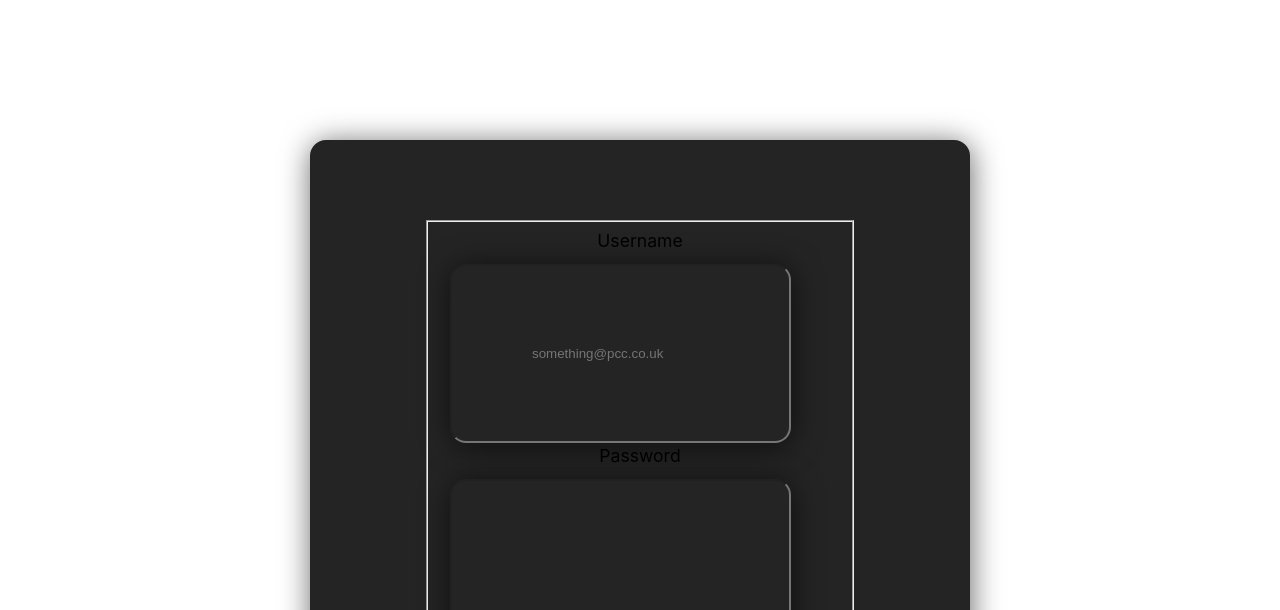
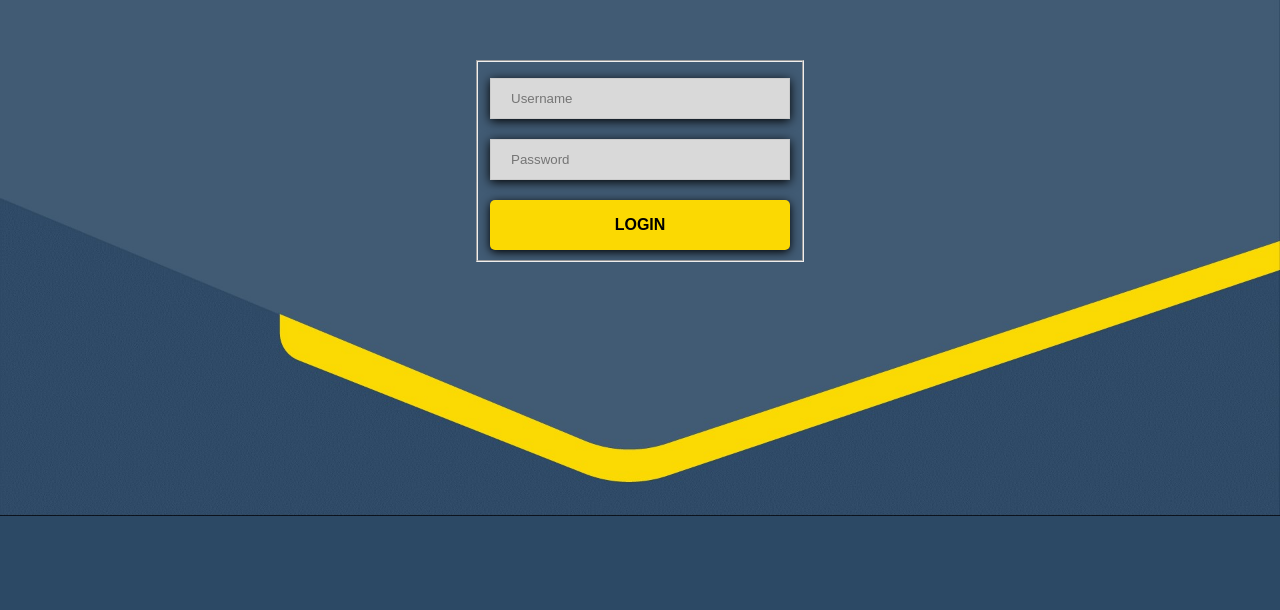
Before and after one commit to UP927887/industrial-project-grp4, a React (Create React App) app in the folder front_end/: page / in a window 1280 px wide. Shown: the part 190-800 px from the top of the page. Built offline with nearby package versions, Linux system fonts and the light colour scheme.

Commit message:
Login page visual changes

```diff
--- a/front_end/src/App.css
+++ b/front_end/src/App.css
@@ -1,3 +1,16 @@
+body {
+  background-color: #2C4965;
+  background-image: url("../public/bg.png");
+
+  background-repeat: no-repeat;
+  background-size: cover;
+
+}
+
+/* body.login {
+
+} */
+
 .login-form-container {
   width: 100%;
   display: flex;
@@ -5,10 +18,6 @@
 }
 
 .login-form {
-  background-color: #242424;
-  border-radius: 16px;
-  box-shadow: 1px 3px 30px rgba(0, 0, 0, 0.6);
-  padding: 5rem;
   display: flex;
   flex-direction: column;
   justify-content: center;
@@ -20,15 +29,17 @@
 
 .login-form .btn-login {
   background: linear-gradient(90deg, var(--accent-1), var(--accent-2));
+  background-color: #FBD902;
   border: none;
-  border-radius: 16px;
+  border-radius: 5px;
   padding: 1rem;
   font-weight: bold;
   color: #000;
   transition: all 250ms ease;
-  font-size: 1.5rem;
+  font-size: 1.0rem;
   width: 100%;
   box-sizing: border-box;
+  box-shadow: 0 2px 10px;
 }
 
 #btn-login:hover {
@@ -54,19 +65,24 @@ label {
 
 input[type="text"],
 input[type="password"] {
-  display: flexbox;
-  flex-direction: row;
-  justify-content: center;
-  margin-left: 10px;
+  box-shadow: 0 2px 10px;
+  background-color: #D9D9D9;
+  width: 100%;
+  padding: 12px 20px;
+  margin: 10px 0;
+  display: inline-block;
+  border: 1px solid #ccc;
+  box-sizing: border-box;
 }
-
+/* -- change from red box at the bottom of the page --
 .error {
+  align-self: auto;
   width: 100%;
   border: red solid 2px;
   color: red;
   font-size: 20px;
 
-}
+} */
 
 .title {
   font-size: 25px;
--- a/front_end/src/Login.jsx
+++ b/front_end/src/Login.jsx
@@ -59,11 +59,11 @@ export default function Login() {
                 htmlFor="login-form"
                 >
                     <div>
-                        <label type="username" htmlFor="username">Username</label>
+                        {/* <label type="username" htmlFor="username">Username</label> */}
                         <input
                             className = "login-form username"
                             name = "uname"
-                            placeholder = "something@pcc.co.uk"
+                            placeholder = "Username"
                             type = "text" required
                             onChange={(e) => {
                                 setUsername(e.target.value)
@@ -72,10 +72,11 @@ export default function Login() {
                     </div>
 
                     <div>
-                        <label type="password" htmlFor="password">Password</label>
+                        {/* <label type="password" htmlFor="password">Password</label> */}
                         <input
                             className = "login-form password"
                             name = "pw"
+                            placeholder='Password'
                             type = "password" required
                             onChange={(e) => {
                                 setPassword(e.target.value)
@@ -85,7 +86,7 @@ export default function Login() {
 
                     <div>
                         <button className="btn-login" type="submit" /*onClick={loginfunc}*/>
-                            Login
+                            LOGIN
                         </button>
                     </div>
                 </fieldset>
```
Also changed, not shown: front_end/public/bg.png (added), front_end/public/login_bg.png (added).
